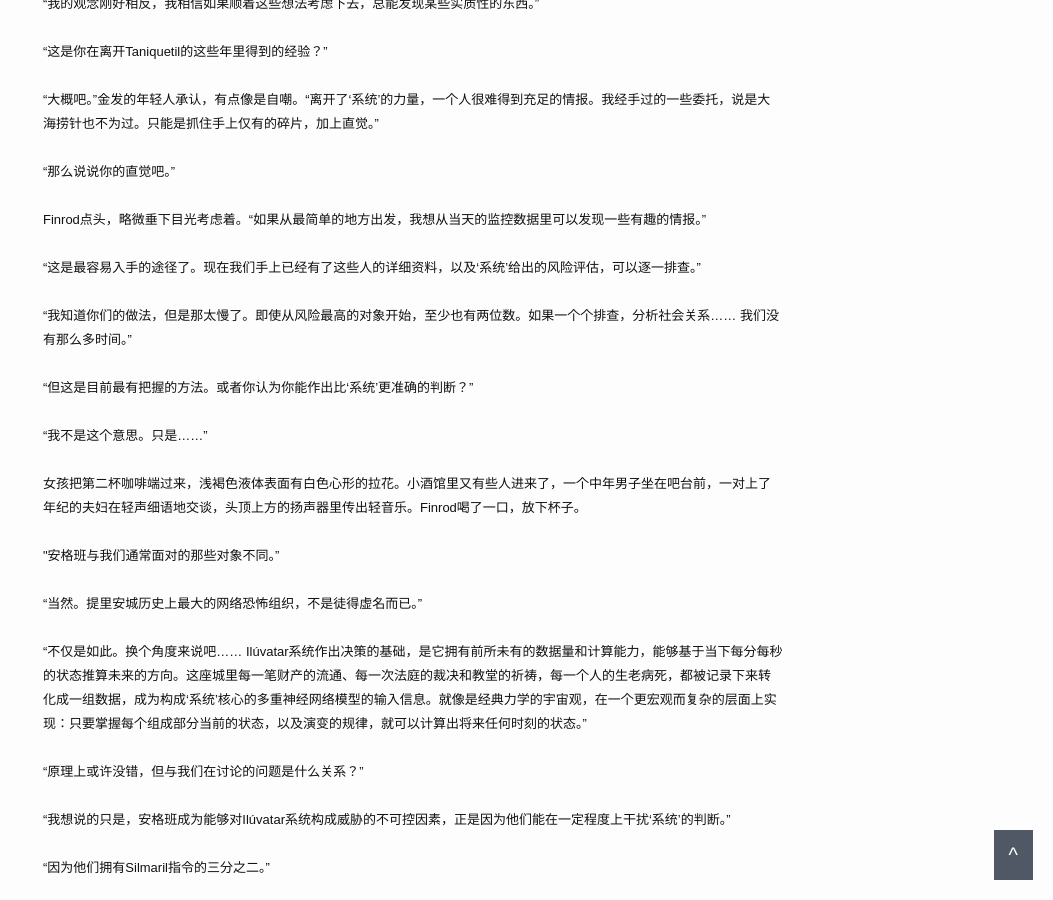
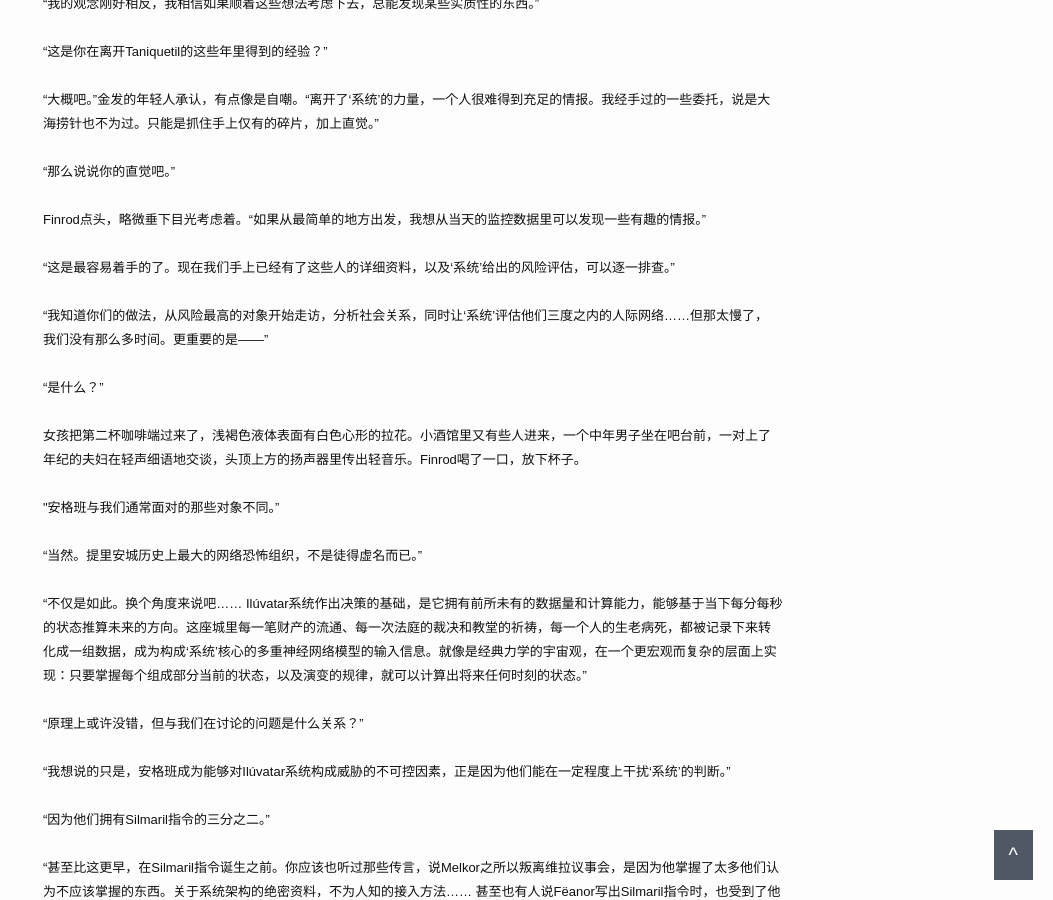
Before and after one commit to greylantern/greylantern.github.io, a Jekyll site: the page built from _posts/2015-11-30-【Finrod:Curufin】【cyberpunk AU】 Paranoia 04.html, in a window 1280 px wide and 900 px high, scrolled down 2575 px. Shown: the whole window, without its empty margins (227-1280 px from the left). Built offline with Jekyll 4.4.1, drawn with Linux system fonts in a browser that asks for light colours; comment, search, counter and statistics services are not loaded; some of the changed text lies outside the part shown.

Commit message:
some edits

```diff
--- a/_posts/2015-11-30-【Finrod:Curufin】【cyberpunk AU】 Paranoia 04.html
+++ b/_posts/2015-11-30-【Finrod:Curufin】【cyberpunk AU】 Paranoia 04.html
@@ -15,152 +15,302 @@ categories: 精灵宝钻：刷新组：Paranoia
 
 那天夜里Curufin睡得不大安稳，半梦半醒间仿佛不断听到有人说话的声音。那是他在清醒时和过往的梦中都复诵过的一段话：
 <br>
-<br>“我起誓成为Ilúvatar系统的代理人。”
 <br>
-<br>而声音，他意识到，也是他自己的。
-<br>
-<br>“我将视‘系统’的利益为自己的利益……”
-<br>
-<br>像是有别的声音和他一起说着，但他分辨不出那些声音的主人。
-<br>
-<br>“……以‘系统’的意志为自己的意志，以‘系统’的目标为自己的目标——”
-<br>
-<br>声音渐渐隐没的时候，他听见了同样熟悉的，Celegorm的声音：
-<br>
-<br>“假如看到你这样做，老师会怎么想？”
-<br>
-<br>“我知道我在做什么，他会理解的。”
-<br>
-<br>意识边缘的形象流转不定，夹杂着脚步声和繁杂的喧哗，然后再次改变。
-<br>
-<br>“很多人认为这段指令不可能实现。我认为他们错了。”
-<br>
-<br>他模模糊糊地看到Fëanor的身影，他面前的屏幕闪着微弱的蓝光。屏幕上是一段奇特符号构成的代码，他并未亲眼见过，却清楚地知道它是什么。
-<br>
-<br>“这是我们耗费两代人时间寻找的答案。”战后最伟大的计算机科学家看着那个影像，光芒反射在他的眼睛里像是纯色的火焰。“这是对我们一度放弃的最高权限的再次谋取，是对我们自己创造、并自愿屈从的神位的再次篡夺。这是——掌握命运的最后一次机会。”
-<br>
-<br>他听到远处传来的喧嚣，争吵声、奔跑的声音。影像分崩离析，被黑暗吞没。一声枪响，一个女人喊着什么，一个男人在冷笑。有人在叫他的名字，“Curvo——”
-<br>
-<br>然后他猛地醒来，在一片朦胧中睁大眼睛，喉咙干得发痛。床头电子钟屏幕上的数字隐约闪烁，时间还不到六点，正是黎明前晨光尚未亮起的时候。
-<br>
-<br>他下床踏过冰凉的地板，到厨房喝了几口水，然后走回起居室的窗边，靠在窗台上看着下面街道上不时闪过的车灯。安静的环境里声音可以一直传到高层，即使一掠而过的车辆看起来只有火柴盒大小，引擎的声音仍然清晰可辨。寒气透过加厚的窗玻璃，像露水一样浸到睡袍底下的皮肤里，提里安城的秋意已经越来越深了。
-<br>
-<br>中午Finrod约他见面的地方仍然是那家名叫“晨星”——也不知道一家上午十一点才开门营业的店为什么要叫这个名字——的小酒馆。他到的时候对方还没来，昨天的女招待倒还记得他，给他引了个座。
-<br>
-<br>“为什么叫这个名字？”女孩放下饮品单时他问。
-<br>
-<br>“您的意思是……”
-<br>
-<br>“不觉得有点不相称吗？'晨星'这个名字。”
-<br>
-<br>“这个……” 女孩皱起描画精致的眉毛，努力思索着，“我不知道—— 不，好像是原来在这里那家店的名字。 对了。老板盘下那家店的时候没有改。”
-<br>
-<br>“原来如此。”
-<br>
-<br>“他的意思，我们也不清楚。”
-<br>
-<br>“我知道了。”
-<br>
-<br>他看了一遍咖啡列表，挑了个名字顺眼的混合豆。“要糖和牛奶吗？” 女孩问。
-<br>
-<br>“不用。”
-<br>
-<br>“黑咖啡？”
-<br>
-<br>“像犯罪一样滚烫苦涩。”[1]
-<br>
-<br>女孩显然没有领会，露出一个有些不知所措的微笑，转到吧台后面去了。她的身材挺不错，橄榄色皮肤，一双修长的腿，让他想起少年时代交往过的一两个对象。他试着回忆她们的名字，还没想起来就看见酒馆的门开了，Finrod朝他走过来，穿着黑色的西装和中长款风衣，带着一把同样颜色的长柄雨伞。
-<br>
-<br>“下雨了？”
-<br>
-<br>“这边没有，我过来的时候下了些。”
-<br>
-<br>他俯身把雨伞靠在桌边，身上浅淡的香水味道同时触及Curufin鼻端，像冬雨沾湿的寒枝。“这个调太冷了。”Curufin说，“不大适合你。”
-<br>
-<br>说完他就有些后悔，觉得在这种场景里显得过于暧昧了一些。但是Finrod似乎并不在意，“那你觉得应该是什么？”他眨了眨眼睛。
-<br>
-<br>“雪松和琥珀，或者檀香。”他眯起双眼，借着距离拉近的机会看着对方脸上的表情。“适合秋季的好天气，像高天烈日下的松林。”
-<br>
-<br>“看不出你喜欢这种类型。” Finrod回应，但是看起来并没有不快。然后他收去笑意，有些突兀地转换了话题。“我看过那些卷宗了。”
-<br>
-<br>“看过了？”
-<br>
-<br>“也不止如此。发了几封邮件，打了几个电话，和一些人聊了几句。”
-<br>
-<br>“有什么收获？”
-<br>
-<br>Finrod没有立刻回答，因为这时女孩用托盘端着咖啡和第二份饮品单过来了。Curufin喝了一口，微微眯起眼睛。“咖啡不错。”
-<br>
-<br>“他们的茶比咖啡好，咖啡比酒好。” Finrod说，“虽然生意靠的主要是最后一种。”
-<br>
-<br>他没有看菜单，要了双份的玛其亚朵，然后从手提包里抽出笔记本电脑放在桌上。
-<br>
-<br>“算不上收获，只是一些想法。”
-<br>
-<br>“只有想法不能说明什么。我们需要实质性的线索，一些能抓在手里的材料。”
-<br>
-<br>“我的观念刚好相反，我相信如果顺着这些想法考虑下去，总能发现某些实质性的东西。”
-<br>
-<br>“这是你在离开Taniquetil的这些年里得到的经验？”
-<br>
-<br>“大概吧。”金发的年轻人承认，有点像是自嘲。“离开了‘系统’的力量，一个人很难得到充足的情报。我经手过的一些委托，说是大海捞针也不为过。只能是抓住手上仅有的碎片，加上直觉。”
-<br>
-<br>“那么说说你的直觉吧。”
-<br>
-<br>Finrod点头，略微垂下目光考虑着。“如果从最简单的地方出发，我想从当天的监控数据里可以发现一些有趣的情报。”
-<br>
-<br>“这是最容易入手的途径了。现在我们手上已经有了这些人的详细资料，以及‘系统’给出的风险评估，可以逐一排查。”
-<br>
-<br>“我知道你们的做法，但是那太慢了。即使从风险最高的对象开始，至少也有两位数。如果一个个排查，分析社会关系…… 我们没有那么多时间。”
-<br>
-<br>“但这是目前最有把握的方法。或者你认为你能作出比‘系统’更准确的判断？”
-<br>
-<br>“我不是这个意思。只是……”
-<br>
-<br>女孩把第二杯咖啡端过来，浅褐色液体表面有白色心形的拉花。小酒馆里又有些人进来了，一个中年男子坐在吧台前，一对上了年纪的夫妇在轻声细语地交谈，头顶上方的扬声器里传出轻音乐。Finrod喝了一口，放下杯子。
-<br>
-<br>"安格班与我们通常面对的那些对象不同。”
-<br>
-<br>“当然。提里安城历史上最大的网络恐怖组织，不是徒得虚名而已。”
-<br>
-<br>“不仅是如此。换个角度来说吧…… Ilúvatar系统作出决策的基础，是它拥有前所未有的数据量和计算能力，能够基于当下每分每秒的状态推算未来的方向。这座城里每一笔财产的流通、每一次法庭的裁决和教堂的祈祷，每一个人的生老病死，都被记录下来转化成一组数据，成为构成‘系统’核心的多重神经网络模型的输入信息。就像是经典力学的宇宙观，在一个更宏观而复杂的层面上实现：只要掌握每个组成部分当前的状态，以及演变的规律，就可以计算出将来任何时刻的状态。”
-<br>
-<br>“原理上或许没错，但与我们在讨论的问题是什么关系？”
-<br>
-<br>“我想说的只是，安格班成为能够对Ilúvatar系统构成威胁的不可控因素，正是因为他们能在一定程度上干扰‘系统’的判断。”
-<br>
-<br>“因为他们拥有Silmaril指令的三分之二。”
-<br>
-<br>“甚至比这更早，在Silmaril指令诞生之前。你应该也听过那些传言，说Melkor之所以叛离维拉议事会，是因为他掌握了太多他们认为不应该掌握的东西。关于系统架构的绝密资料，不为人知的接入方法…… 甚至也有人说Fëanor写出Silmaril指令时，也受到了他的影响。”
-<br>
-<br>“对此我并不相信。”
-<br>
-<br>“只是个说法而已。”
-<br>
-<br>“不。”Curufin摇头，“我了解Fëanor，他不会听从那个人的意见。”
-<br>
-<br>“我知道……”Finrod叹了口气，“或许现在不是谈论这个的时候，Curvo。我只是想建议某种替代性的方案。”
-<br>
-<br>“看起来你已经有了个计划。”
-<br>
-<br>“还算不上，但是有几个我想去看看的地方，可能还有想见的人。”
-<br>
-<br>“或许你愿意介绍一下？”
-<br>
-<br>Finrod转头看了看周围。“这里人太杂了。”他犹豫了一下，“到我住的地方来吧。”
+
+“我起誓成为Ilúvatar系统的代理人。”
+
 <br>
 <br>
-<br>—tbc---
-<br>2014-5-30 v1
-<br>2014-7-19 v4
-<br>2014-8-6 v5
-<br>2015-10-25 v6
-<br>2015-11-14 v6.1
-<br>2015-11-30 v6.2
-<br>2023-8-12 v6.3
-<br>2023-9-18 v6.4
+而声音，他意识到，也是他自己的。
 <br>
-<br>[1] 雷蒙德·钱德勒，《小妹妹》
+<br>
+
+“我将视‘系统’的利益为自己的利益……”
+
+<br>
+<br>
+像是有别的声音和他一起说着，但他分辨不出那些声音的主人。
+
+<br>
+<br>
+“……以‘系统’的意志为自己的意志，以‘系统’的目标为自己的目标——”
+<br>
+<br>
+
+声音渐渐隐没的时候，他听见了同样熟悉的，Celegorm的声音：
+<br>
+<br>
+
+“假如看到你这样做，老师会怎么想？”
+<br>
+<br>
+
+“我知道我在做什么，他会理解的。”
+<br>
+<br>
+
+意识边缘的形象流转不定，夹杂着脚步声和繁杂的喧哗，然后再次改变。
+<br>
+<br>
+
+“很多人认为这段指令不可能实现。我认为他们错了。”
+<br>
+<br>
+
+他模模糊糊地看到Fëanor的身影，他面前的屏幕闪着微弱的蓝光。屏幕上是一段奇特符号构成的代码，他并未亲眼见过，却清楚地知道它是什么。
+<br>
+<br>
+
+“这是我们耗费两代人时间寻找的答案。”战后最伟大的计算机科学家看着那个影像，光芒反射在他的眼睛里像是纯色的火焰。“这是对我们一度放弃的最高权限的再次谋取，是对我们自己创造、并自愿屈从的神位的再次篡夺。这是——掌握命运的最后一次机会。”
+<br>
+<br>
+
+他听到远处传来的喧嚣，争吵声、奔跑的声音。影像分崩离析，被黑暗吞没。一声枪响，一个女人喊着什么，一个男人在冷笑。有人在叫他的名字，“Curvo——”
+
+<br>
+<br>
+然后他猛地醒来，在一片朦胧中睁大眼睛，喉咙干得发痛。床头电子钟屏幕上的数字隐约闪烁，时间还不到六点，正是黎明前晨光尚未亮起的时候。
+<br>
+<br>
+
+他下床踏过冰凉的地板，到厨房喝了几口水，然后走回起居室的窗边，靠在窗台上看着下面街道上不时闪过的车灯。安静的环境里声音可以一直传到高层，即使一掠而过的车辆看起来只有火柴盒大小，引擎的声音仍然清晰可辨。寒气透过加厚的窗玻璃，像露水一样浸到睡袍底下的皮肤里，提里安城的秋意已经越来越深了。
+<br>
+<br>
+
+中午Finrod约他见面的地方仍然是那家名叫“晨星”——也不知道一家上午十一点才开门营业的店为什么要叫这个名字——的小酒馆。他到的时候对方还没来，昨天的女招待倒还记得他，给他引了个座。
+
+<br>
+<br>
+“为什么叫这个名字？”女孩放下饮品单时他问。
+
+<br>
+<br>
+“您的意思是……”
+<br>
+<br>
+
+“不觉得有点不相称吗？'晨星'这个名字。”
+
+<br>
+<br>
+“这个……” 女孩皱起描画精致的眉毛，努力思索着，“我不知道—— 不，好像是原来在这里那家店的名字。 对了。老板盘下那家店的时候没有改。”
+<br>
+<br>
+
+“原来如此。”
+
+<br>
+<br>
+“他的意思，我们也不清楚。”
+<br>
+<br>
+
+“我知道了。”
+
+<br>
+<br>
+他看了一遍咖啡菜单，挑了个名字顺眼的混合豆。“要糖和牛奶吗？” 女孩问。
+<br>
+<br>
+
+“不用。”
+
+<br>
+<br>
+“黑咖啡？”
+<br>
+<br>
+
+“像犯罪一样滚烫苦涩。”[1]
+
+<br>
+<br>
+女孩显然没有领会，露出一个有些不知所措的微笑，转到吧台后面去了。她的身材挺不错，橄榄色皮肤，一双修长的腿，让他想起少年时代交往过的一两个对象。他试着回忆她们的名字，还没想起来就看见酒馆的门开了，Finrod朝他走过来，穿着黑色的西装和中长款风衣，带着一把同样颜色的长柄雨伞。
+<br>
+<br>
+
+“下雨了？”
+<br>
+<br>
+
+“这边没有，我过来的时候下了些。”
+
+<br>
+<br>
+他俯身把雨伞靠在桌边，身上浅淡的香水味道同时触及Curufin鼻端，像冬雨沾湿的寒枝。“这个调太冷了。”Curufin说，“不大适合你。”
+<br>
+<br>
+
+说完他就有些后悔，觉得在这种场景里显得过于暧昧了一些。但是Finrod似乎并不在意，“那你觉得应该是什么？”他眨了眨眼睛。
+
+<br>
+<br>
+“雪松和琥珀，或者檀香。”他眯起双眼，借着距离拉近的机会看着对方脸上的表情。“适合秋季的好天气，像高天烈日下的松林。”
+
+<br>
+<br>
+“看不出你喜欢这种类型。” Finrod回应，但是看起来并没有不快。然后他收去笑意，有些突兀地转换了话题。“我看过那些卷宗了。”
+<br>
+<br>
+
+“看过了？”
+<br>
+<br>
+
+“也不止如此。发了几封邮件，打了几个电话，和一些人聊了几句。”
+
+<br>
+<br>
+“有什么收获？”
+<br>
+<br>
+
+Finrod没有立刻回答，因为这时女孩用托盘端着咖啡和第二份饮品单过来了。Curufin喝了一口，微微眯起眼睛。“咖啡不错。”
+<br>
+<br>
+
+“他们的茶比咖啡好，咖啡比酒好。” Finrod说，“虽然生意靠的主要是最后一种。”
+<br>
+<br>
+
+他没有看菜单，要了双份的玛其亚朵，然后从手提包里抽出笔记本电脑放在桌上。
+<br>
+<br>
+
+“算不上收获，只是一些想法。”
+<br>
+<br>
+
+“只有想法不能说明什么。我们需要实质性的线索，一些能抓在手里的材料。”
+<br>
+<br>
+
+“我的观念刚好相反，我相信如果顺着这些想法考虑下去，总能发现某些实质性的东西。”
+<br>
+<br>
+
+“这是你在离开Taniquetil的这些年里得到的经验？”
+<br>
+<br>
+
+“大概吧。”金发的年轻人承认，有点像是自嘲。“离开了‘系统’的力量，一个人很难得到充足的情报。我经手过的一些委托，说是大海捞针也不为过。只能是抓住手上仅有的碎片，加上直觉。”
+<br>
+<br>
+
+“那么说说你的直觉吧。”
+
+<br>
+<br>
+Finrod点头，略微垂下目光考虑着。“如果从最简单的地方出发，我想从当天的监控数据里可以发现一些有趣的情报。”
+<br>
+<br>
+
+“这是最容易着手的了。现在我们手上已经有了这些人的详细资料，以及‘系统’给出的风险评估，可以逐一排查。”
+
+<br>
+<br>
+“我知道你们的做法，从风险最高的对象开始走访，分析社会关系，同时让‘系统’评估他们三度之内的人际网络……但那太慢了， 我们没有那么多时间。更重要的是——”
+<br>
+<br>
+“是什么？”
+<br>
+<br>
+女孩把第二杯咖啡端过来了，浅褐色液体表面有白色心形的拉花。小酒馆里又有些人进来，一个中年男子坐在吧台前，一对上了年纪的夫妇在轻声细语地交谈，头顶上方的扬声器里传出轻音乐。Finrod喝了一口，放下杯子。
+<br>
+<br>
+
+"安格班与我们通常面对的那些对象不同。”
+
+<br>
+<br>
+“当然。提里安城历史上最大的网络恐怖组织，不是徒得虚名而已。”
+<br>
+<br>
+
+“不仅是如此。换个角度来说吧…… Ilúvatar系统作出决策的基础，是它拥有前所未有的数据量和计算能力，能够基于当下每分每秒的状态推算未来的方向。这座城里每一笔财产的流通、每一次法庭的裁决和教堂的祈祷，每一个人的生老病死，都被记录下来转化成一组数据，成为构成‘系统’核心的多重神经网络模型的输入信息。就像是经典力学的宇宙观，在一个更宏观而复杂的层面上实现：只要掌握每个组成部分当前的状态，以及演变的规律，就可以计算出将来任何时刻的状态。”
+<br>
+<br>
+
+“原理上或许没错，但与我们在讨论的问题是什么关系？”
+
+<br>
+<br>
+“我想说的只是，安格班成为能够对Ilúvatar系统构成威胁的不可控因素，正是因为他们能在一定程度上干扰‘系统’的判断。”
+<br>
+<br>
+
+“因为他们拥有Silmaril指令的三分之二。”
+
+<br>
+<br>
+“甚至比这更早，在Silmaril指令诞生之前。你应该也听过那些传言，说Melkor之所以叛离维拉议事会，是因为他掌握了太多他们认为不应该掌握的东西。关于系统架构的绝密资料，不为人知的接入方法…… 甚至也有人说Fëanor写出Silmaril指令时，也受到了他的影响。”
+
+<br>
+<br>
+“对此我并不相信。”
+<br>
+<br>
+
+“只是个说法而已。”
+<br>
+<br>
+
+“不。”Curufin摇头，“我了解Fëanor，他不会听从那个人的意见。”
+
+<br>
+<br>
+“我知道……”Finrod叹了口气，“或许现在不是谈论这个的时候，Curvo。我只是想建议某种替代性的方案。”
+
+<br>
+<br>
+“看起来你已经有了个计划。”
+<br>
+<br>
+
+“还算不上，但是有几个我想去看看的地方，可能还有想见的人。”
+
+<br>
+<br>
+“或许你愿意介绍一下？”
+<br>
+<br>
+
+Finrod转头看了看周围。“这里人太杂了。”他犹豫了一下，“到我住的地方来吧。”
+<br>
+<br>
+
+
+—tbc---
+<br>
+<br>
+2014-5-30 v1
+<br>
+<br>
+2014-7-19 v4
+<br>
+<br>
+2014-8-6 v5
+<br>
+<br>
+2015-10-25 v6
+<br>
+<br>
+2015-11-14 v6.1
+<br>
+<br>
+2015-11-30 v6.2
+<br>
+<br>
+2023-8-12 v6.3
+<br>
+<br>
+2023-9-18 v6.4
+<br>
+<br>
+2023-11-15 v6.4
+<br>
+<br>
+[1] 雷蒙德·钱德勒，《小妹妹》
 
 
 <br>
```
